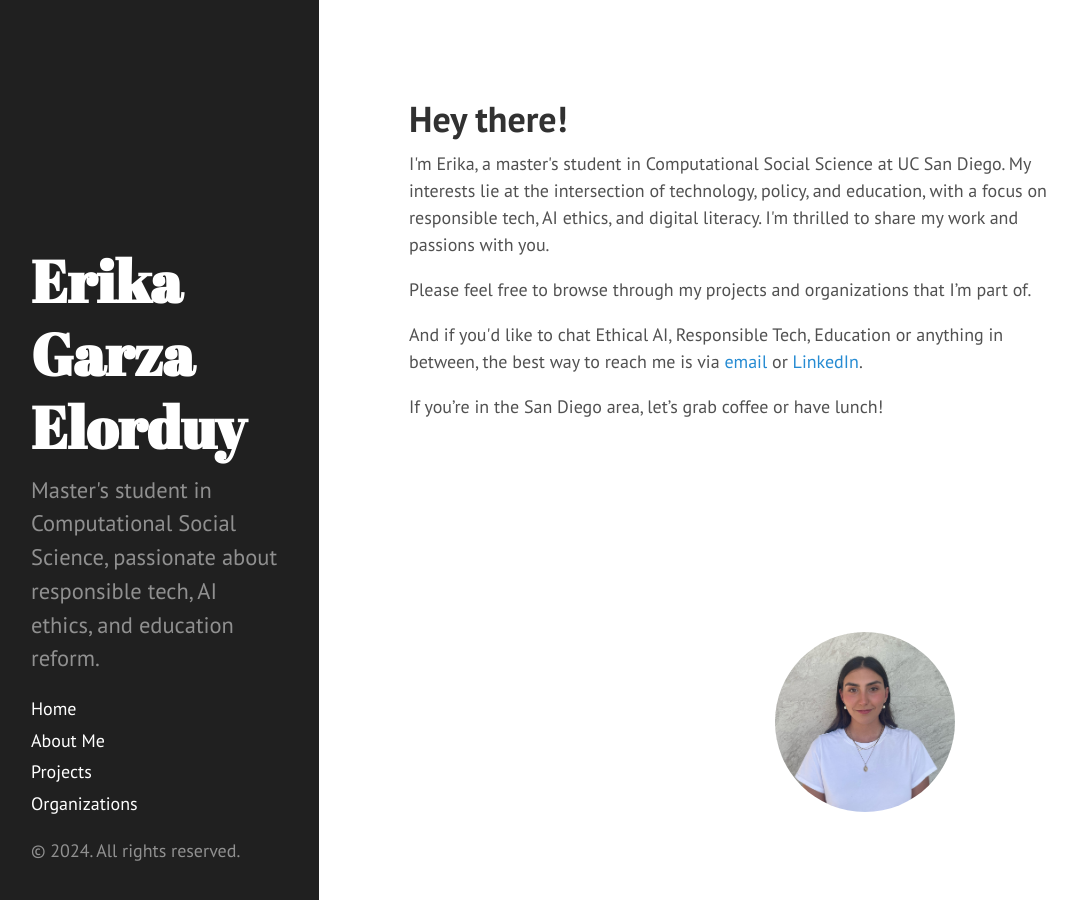
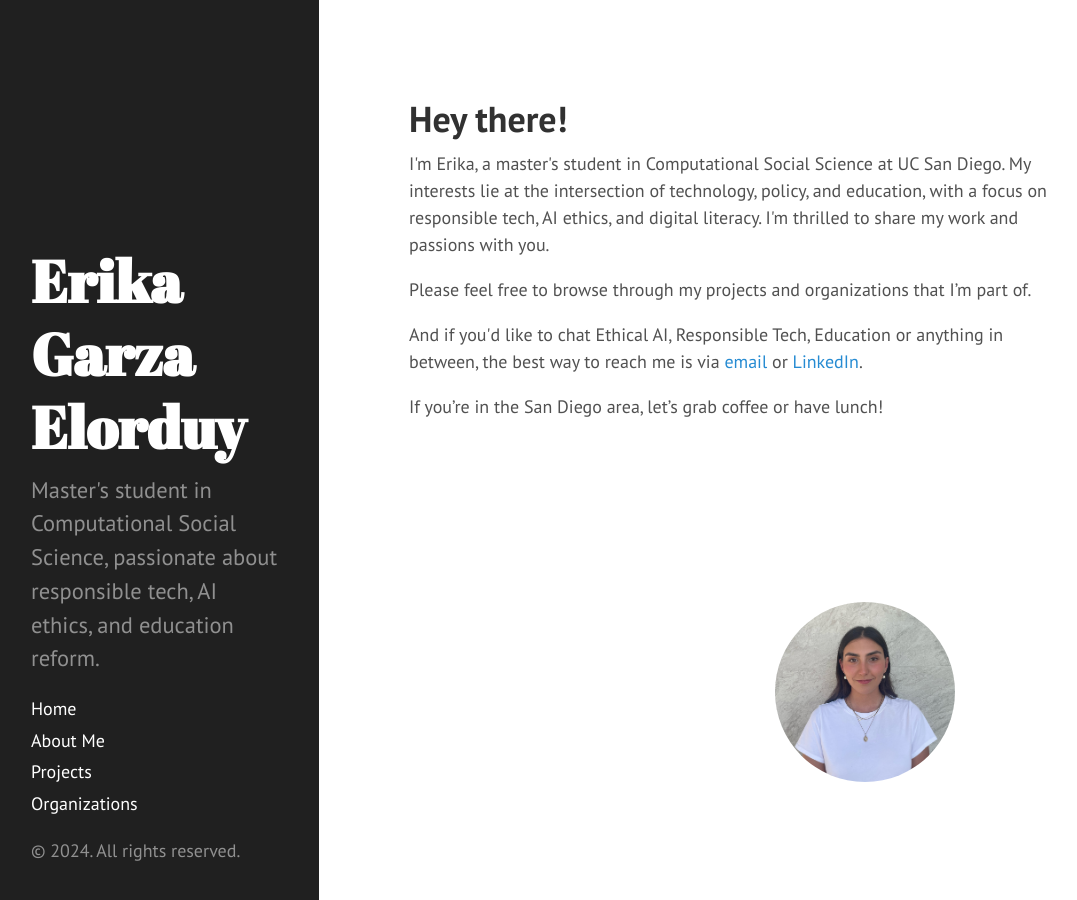
Before and after one commit to e-garzaelorduy/e-garzaelorduy.github.io, a Jekyll site: the page built from index.html, in a window 1280 px wide. Shown: the whole page, without its empty margins (5-1082 px from the left). Built offline with Jekyll 4.4.1, drawn with Linux system fonts in a browser that asks for light colours; Markdown is read by kramdown in place of the engine named in the settings; the list of posts is cut into pages by our own code.

Commit message:
Visual Config

```diff
--- a/assets/css/hyde.css
+++ b/assets/css/hyde.css
@@ -256,5 +256,5 @@ a.sidebar-nav-item:focus {
   border-radius: 50%; /* Makes the image circular */
   position: absolute; /* Allows positioning relative to the content */
   right: 25%; /* Moves the image closer to the center */
-  bottom: 70px; /* Raises the image higher above the bottom */
+  bottom: 100px; /* Raises the image higher above the bottom */
 }
```
